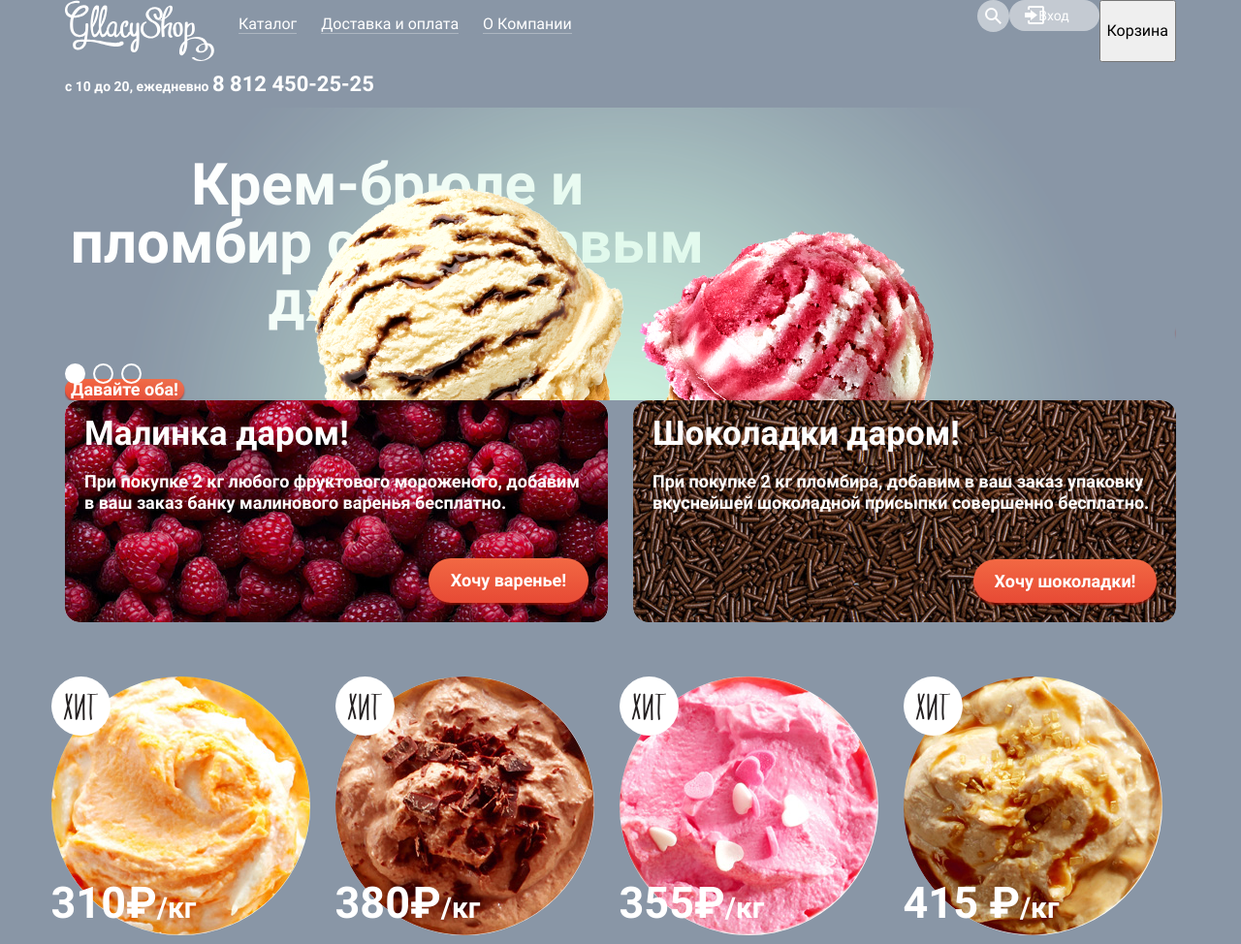
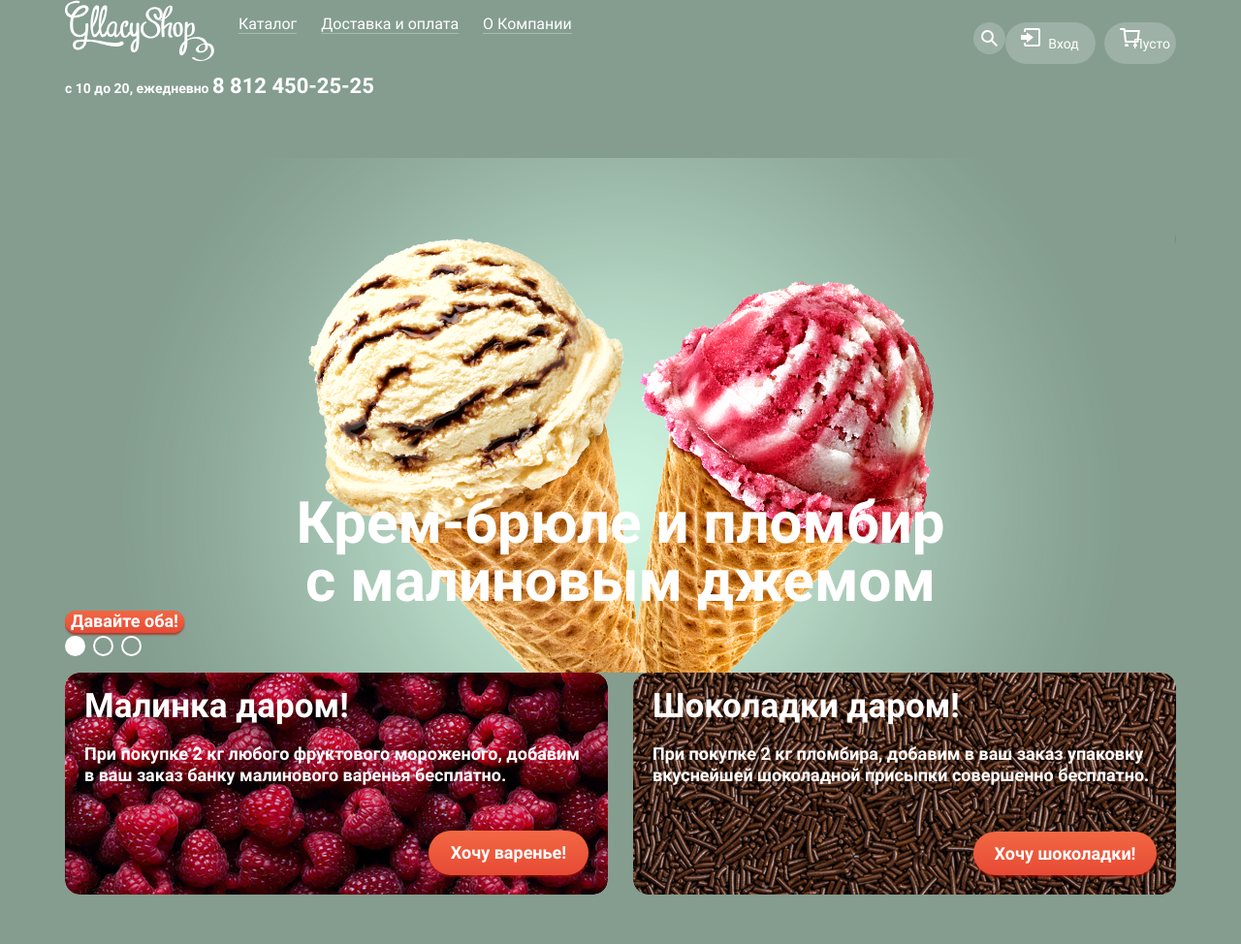
Before and after one commit to Enky-create/1125989-gllacy-26, a plain HTML site: page index.html in a window 1280 px wide. Shown: the top 974 px of the page at 97% size. Drawn offline with Linux system fonts and the light colour scheme.

Commit message:
кнопка

```diff
--- a/css/style.css
+++ b/css/style.css
@@ -81,32 +81,63 @@ body > * > * {
   letter-spacing: normal;
 }
 .user-menu{
+  padding-top:23px;
   display: flex;
   flex-wrap: wrap;
   margin-left:auto;
 }
 .entrance {
   position: relative;
-  background-color:rgba(255, 255, 255, 0.5) ;
-  width:93px;
-  height:32px;
+  background-color:rgba(255, 255, 255, 0.2) ;
+  /*width:93px;
+  height:32px;*/
   font-size: 14px;
   border-radius:30px;
-  line-height:14px;
+  /*line-height:14px;*/
+  padding-left:44px;
   /*text-align:center;*/
   border:none;
   color:white;
-  box-sizing:border-box;
+  /*box-sizing:border-box;*/
+  /*margin-left:44px;*/
+  /*padding-top:7px;*/
+  padding-right:17px;
+  /*padding-bottom:4px*/;
 }
 .entrance::before {
   content:"";
   top:6px;
   left:16px;
   position: absolute;
-  display:inline-block;
+  display:block;
   width:21px;
   height:19px;
   background-image:url("../img/entrance.svg") ;
+}
+.busket {
+  position: relative;
+  background-color:rgba(255, 255, 255, 0.2) ;
+  /*width:100px;
+  height:33px;*/
+  font-size: 14px;
+  border-radius:30px;
+  line-height:14px;
+  padding-left:30px;
+  /*text-align:center;*/
+  border:none;
+  color:white;
+  /*box-sizing:border-box;*/
+  margin-left:9px;
+}
+.busket::before {
+  content:"";
+  top:6px;
+  left:16px;
+  position: absolute;
+  display:block;
+  width:21px;
+  height:19px;
+  background-image:url("../img/basket.svg") ;
 }
 .list{
   display:flex;
@@ -135,7 +166,7 @@ body {
   margin-left: 0;
   text-align: left;
   color: white;
-  background-color: #8996a6;
+  background-color: #849d8f;
 }
 .main-header a {
   font-size: 16px;
@@ -297,6 +328,7 @@ body {
 .list {
   display:flex;
   justify-content: space-between;
+  margin-bottom:32px;
 }
 .main-header nav {
   display:flex;
@@ -305,7 +337,7 @@ body {
   margin-left:auto;
   width: 33px;
   height: 33px;
-  background-color: rgba(255, 255, 255, 0.5);
+  background-color: rgba(255, 255, 255, 0.2);
   border: none;
   border-radius: 50%;
   background-image: url("../img/loupe.svg");
@@ -854,6 +886,8 @@ input[name="email"] {
   display:flex;
 }
 .slider-1 {
+  padding-top:397px;
+  padding-bottom:41px;
   position: relative;
   width:1146px;
   flex-shrink: 0;
@@ -894,17 +928,19 @@ input[name="email"] {
   padding-left:0;
 }
 .slider-title {
-  width:665px;
+  width:680px;
   font-size: 60px;
   font-weight: bold;
   line-height: 1;
   text-align: center;
   color: white;
+  margin:0 auto;
 }
 .slider-img {
   position: absolute;
   left:0;
   right:0;
-  top:0;
+  top:50px;
   margin:0 auto;
+  z-index:-1;
 }
--- a/index.html
+++ b/index.html
@@ -56,7 +56,7 @@
             <a href="#">Забыли пароль?</a>
             <a href="#">Новая регистрация</a>
           </form>
-          <button type="button">Корзина</button>
+          <button type="button" class="busket">Пусто</button>
           <form action="https://echo.htmlacademy.ru" method="POST" class="form">
             <table>
               <tr>
```
Also changed, not shown: catalog.html (+2 -2 lines).
